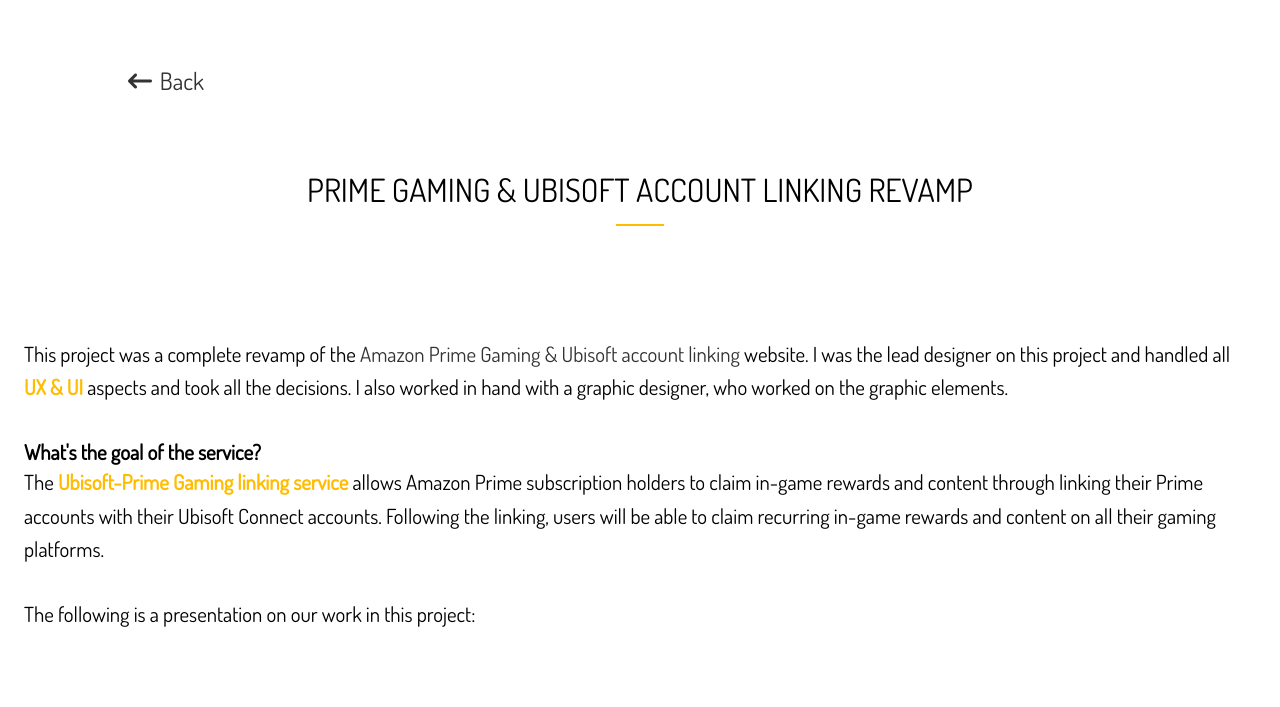
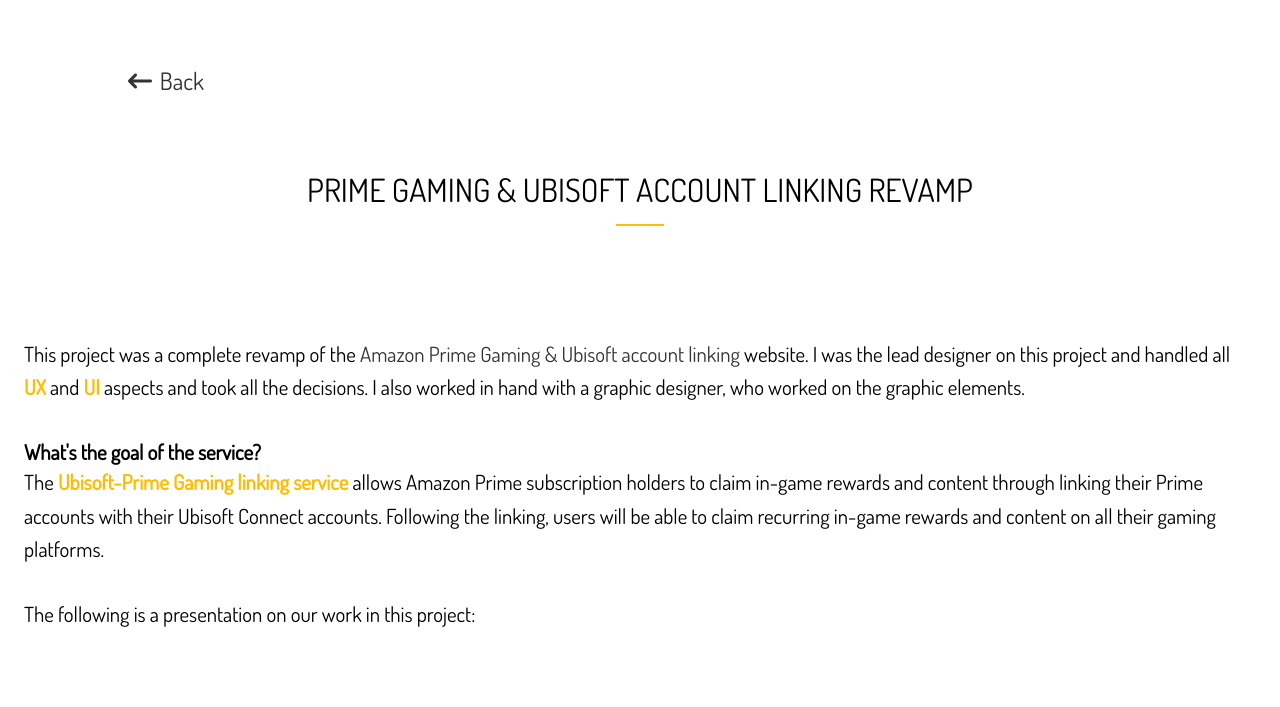
Before and after one commit to yaseen29/yaseen29.github.io, a website: page dist/work_files/Prime.html in a window 1280 px wide. Shown: the part 93-800 px from the top of the page. Drawn offline with Linux system fonts and the light colour scheme; grey boxes are pictures that could not be loaded.

Commit message:
testing9

```diff
--- a/dist/work_files/Prime.html
+++ b/dist/work_files/Prime.html
@@ -40,7 +40,7 @@
         <div class="container">
             <h2 class="section-title">Prime Gaming & Ubisoft account linking Revamp</h2>
             <div class="bottom-line"></div>
-      <p class="lead">This project was a complete revamp of the <a href="https://primegaming.ubisoft.com/en-us/" target="_blank"> Amazon Prime Gaming & Ubisoft account linking </a>website. I was the lead designer on this project and handled all <strong> UX & UI</strong> aspects and took all the decisions. I also worked in hand with a graphic designer, who worked on the graphic elements.</p>
+      <p class="lead">This project was a complete revamp of the <a href="https://primegaming.ubisoft.com/en-us/" target="_blank"> Amazon Prime Gaming & Ubisoft account linking </a>website. I was the lead designer on this project and handled all <strong> UX </strong> and <strong> UI </strong> aspects and took all the decisions. I also worked in hand with a graphic designer, who worked on the graphic elements.</p>
       <p class="lead bold">What's the goal of the service?</p>
       <p class="lead">The <strong> Ubisoft-Prime Gaming linking service </strong> allows Amazon Prime subscription holders to claim in-game rewards and content through linking their Prime accounts with their Ubisoft Connect accounts. Following the linking, users will be able to claim recurring in-game rewards and content on all their gaming platforms.</p>
       <p class="lead">The following is a presentation on our work in this project:</p>
```
